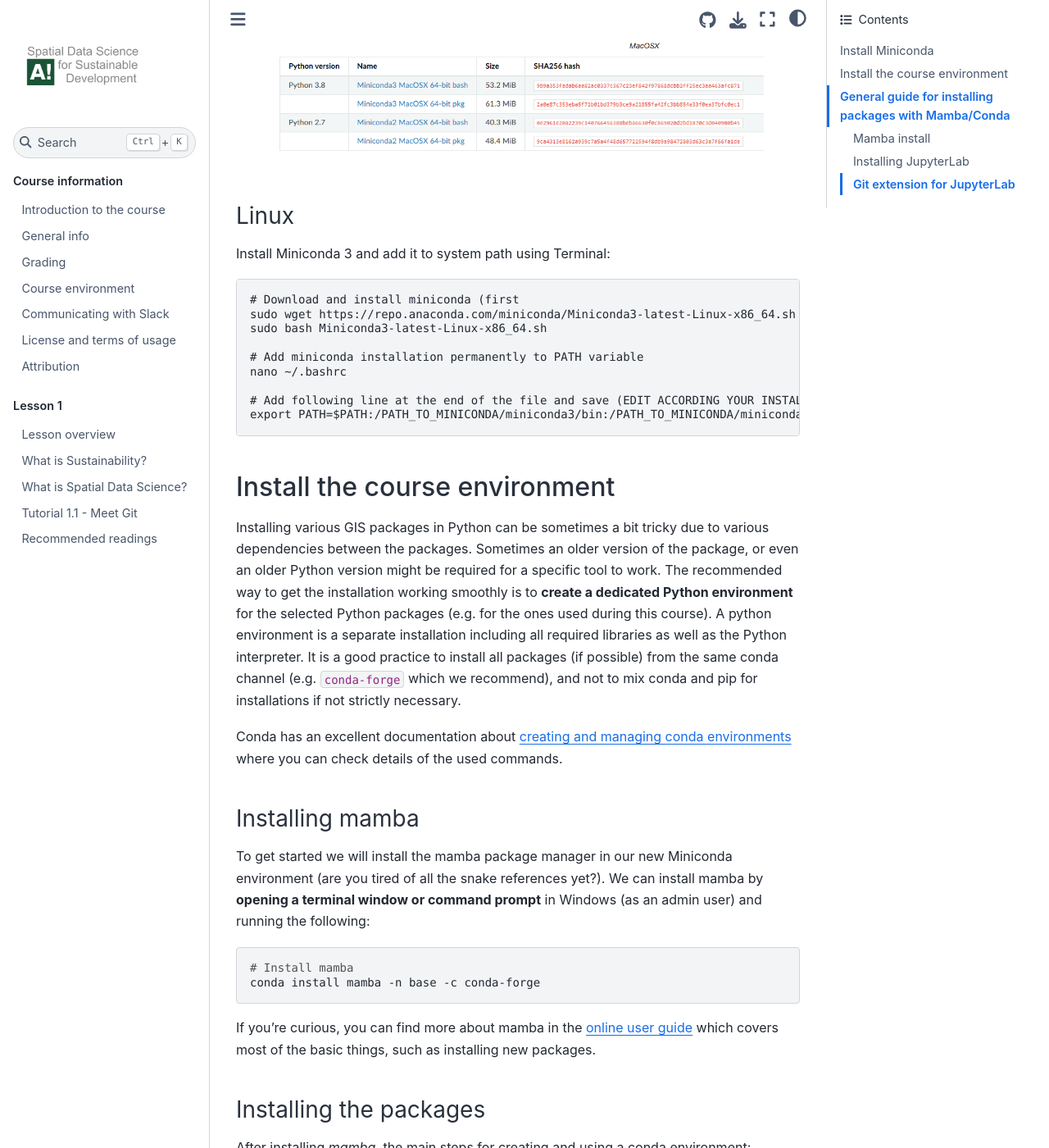
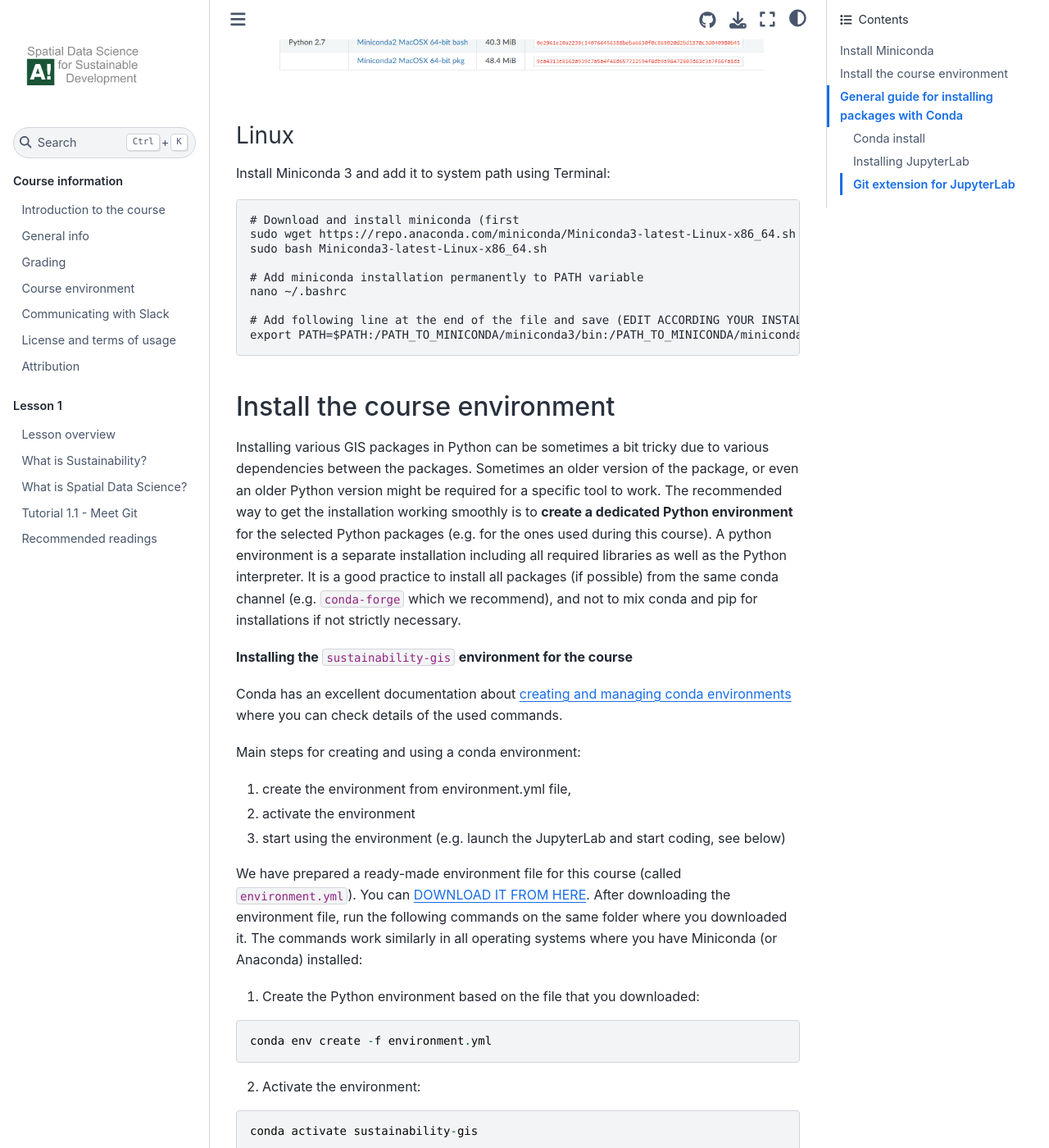
Before and after one commit to AaltoGIS/Sustainability-GIS, a Sphinx documentation site: the page built from source/course-info/installing-miniconda.rst, in a window 1280 px wide and 1400 px high, scrolled down 1718 px. Shown: the whole window at 82% size. Built offline with Sphinx 7.4.7 and the Sphinx Book theme 1.1.4, drawn with Linux system fonts in a browser that asks for light colours; pages that are not in the unit, such as notebooks, are missing from menus; some of the changed text lies outside the part shown.

Commit message:
Update course environment docs

```diff
--- a/source/course-info/course-environment-components.rst
+++ b/source/course-info/course-environment-components.rst
@@ -67,7 +67,7 @@
     2. Select Haka for the authentication provider
     3. Enter your Finnish university login credentials
     4. Click on the **Join workspace** button on the top right
-    5. Join the ``Sustainability GIS 2023`` workspace using the join code ``TOBEADDED``
+    5. Join the ``Sustainability GIS 2023`` workspace using the join code ``sus-is7cffg7``
 
     After joining the group, you should be able to view an environment called ``Sustainability GIS 2023`` on the Dashboard.
 
--- a/source/course-info/installing-miniconda.rst
+++ b/source/course-info/installing-miniconda.rst
@@ -3,12 +3,11 @@
 
 Although we will use the dedicated `course environment to do all the programming, <course-environment-components.html>`__
 **it is also possible to complete the tutorials and programming exercises on your own computer**.
-
-The purpose of this page is to help you to install Python and different Python packages into your own computer.
-Even though it is possible to install Python from the `Python homepage <https://www.python.org/>`_, **we highly recommend using** `Miniconda <https://docs.conda.io/en/latest/miniconda.html>`_ to install Python.
-Miniconda comes with Python and a small number of essential packages.
-Additional packages can be installed using the package management systems `mamba <https://mamba.readthedocs.io/en/latest/index.html>`_ or `conda <https://docs.conda.io/en/latest/>`__.
-Both offer similar functionality, but we suggest using mamba because it is significantly faster for installing the libraries needed for using Python for GIS.
+The purpose of this page is to help you to install Python and required Python packages locally.
+We recommend using `Miniconda <https://docs.conda.io/en/latest/miniconda.html>`_ for installing Python
+(i.e. not the one available from the Python website).
+Miniconda comes with Python and a small number of useful packages. Additional packages can be installed using the
+package management system `conda <https://docs.conda.io/en/latest/>`__.
 
 Miniconda is a light-weight version of `Anaconda <https://www.anaconda.com/>`_ which is an open source distribution of the Python and R programming
 languages for large-scale data processing, predictive analytics, and scientific computing, that aims to simplify package management and deployment. In short,
@@ -52,7 +51,7 @@
 macOS
 ~~~~~~~~
 Visit the `Miniconda download page <https://docs.conda.io/en/latest/miniconda.html#macosx-installers>`__ and download the latest
-Python 3.8 installer for macOSX.
+Python 3.9 installer for macOSX.
 
 .. figure:: img/miniconda-osx.png
     :width: 600px
@@ -74,7 +73,7 @@
     nano ~/.bashrc
 
     # Add following line at the end of the file and save (EDIT ACCORDING YOUR INSTALLATION PATH)
-    export PATH=$PATH:/PATH_TO_MINICONDA/miniconda3/bin:/PATH_TO_MINICONDA/miniconda3/lib/python3.8/site-packages
+    export PATH=$PATH:/PATH_TO_MINICONDA/miniconda3/bin:/PATH_TO_MINICONDA/miniconda3/lib/python3.9/site-packages
 
 
 Install the course environment
@@ -89,56 +88,40 @@
 conda channel (e.g. ``conda-forge`` which we recommend), and not to mix conda and pip for installations
 if not strictly necessary.
 
+**Installing the** ``sustainability-gis`` **environment for the course**
+
 Conda has an excellent documentation about `creating and managing conda environments <https://docs.conda.io/projects/conda/en/latest/user-guide/tasks/manage-environments.html>`__
 where you can check details of the used commands.
 
-Installing mamba
-~~~~~~~~~~~~~~~~
+Main steps for creating and using a conda environment:
 
-To get started we will install the mamba package manager in our new Miniconda environment (are you tired of all the snake references yet?).
-We can install mamba by **opening a terminal window or command prompt** in Windows (as an admin user) and running the following:
-
-.. code-block:: bash
-
-    # Install mamba
-    conda install mamba -n base -c conda-forge
-
-If you're curious, you can find more about mamba in the `online user guide <https://mamba.readthedocs.io/en/latest/index.html>`__ which covers most of the basic things, such as installing new packages.
-
-Installing the packages
-~~~~~~~~~~~~~~~~~~~~~~~
-
-After installing `mamba`, the main steps for creating and using a conda environment:
-
-1. create the environment from environment.yml file using mamba,
+1. create the environment from environment.yml file,
 2. activate the environment
 3. start using the environment (e.g. launch the JupyterLab and start coding, see below)
 
 We have prepared a ready-made environment file for this course (called ``environment.yml``). You can  `DOWNLOAD IT FROM HERE <https://github.com/AaltoGIS/Sustainability-GIS/blob/master/environment.yml>`__.
 After downloading the environment file, run the following commands on the same folder where you downloaded it.
-If you don't know how to navigate between different folders, check these short tutorials for `terminal <https://riptutorial.com/terminal/example/26023/basic-navigation-commands>`_ and `command prompt (Windows) <https://riptutorial.com/cmd/example/8646/navigating-in-cmd>`_.
-The commands below work similarly in all operating systems where you have Miniconda (or Anaconda) installed:
+The commands work similarly in all operating systems where you have Miniconda (or Anaconda) installed:
 
-1. Create the Python environment based on the file that you downloaded by using a terminal (or command prompt)
-and executing the following command in the directory where you downloaded the `.yml` file:
+1. Create the Python environment based on the file that you downloaded:
 
 .. code-block::
 
-    mamba env create -f environment.yml
+    conda env create -f environment.yml
 
 
 2. Activate the environment:
 
 .. code-block::
 
-    conda activate geo
+    conda activate sustainability-gis
 
 You should now see the name of the environment at the start of the command line.
 
 3. Launch JupyterLab IDE
 
 After you have installed all required packages, you can start working in a local Jupyter Lab environment that is
-linked to your ``geo`` conda environment by launching jupyter lab on the command line.
+linked to your ``sustainability-gis`` conda environment by launching jupyter lab on the command line.
 
 It's a good idea to first navigate to the folder where your Jupyter Notebook -files are located before launching Jupyter Lab.
 
@@ -154,24 +137,24 @@
     install the package that you wish to install following the guidelines below.
 
 
-General guide for installing packages with Mamba/Conda
-------------------------------------------------------
+General guide for installing packages with Conda
+------------------------------------------------
 
 Conda has an excellent `online user guide <https://docs.conda.io/projects/conda/en/latest/index.html>`__ which covers most of the basic things,
-such as installing new packages. You can replace all `conda` commands listed in the user guide with `mamba` to be able to install the packages much faster.
+such as installing new packages.
 
-Mamba install
-~~~~~~~~~~~~~
+Conda install
+~~~~~~~~~~~~~~~
 
-You can install new packages using the `mamba install <https://docs.conda.io/projects/conda/en/latest/commands/install.html>`__
-command. The basic syntax for installing packages is ``mamba install package-name``.
+You can install new packages using the `conda install <https://docs.conda.io/projects/conda/en/latest/commands/install.html>`__
+command. The basic syntax for installing packages is ``conda install package-name``.
 In addition, we also want to specify the **conda channel** from where the package is downloaded using the parameter `-c`.
 
 **Installing Pandas package from the conda-forge channel:**
 
 .. code-block::
 
-    mamba install -c conda-forge pandas
+    conda install -c conda-forge pandas
 
 Once you run this command, you will see also other packages getting installed and/or updated as conda checks for dependencies of the installed package.
 Read more about package installations in the `conda documentation <https://docs.conda.io/projects/conda/en/latest/user-guide/tasks/manage-pkgs.html#installing-packages>`__
@@ -181,9 +164,9 @@
 
 .. code-block::
 
-    mamba install -c conda-forge matplotlib
-    mamba install -c conda-forge bokeh
-    mamba install -c conda-forge geopandas
+    conda install -c conda-forge matplotlib
+    conda install -c conda-forge bokeh
+    conda install -c conda-forge geopandas
 
 .. admonition:: Conda channels
 
@@ -201,15 +184,18 @@
 ~~~~~~~~~~~~~~~~~~~~~~~
 
 We use `JupyterLab <https://jupyterlab.readthedocs.io/en/stable/getting_started/overview.html>`__ as the main programming environment during this course.
-JupyterLab can be installed like any other packages using the conda install command.
+JupyterLab can be installed as a 1) desktop application or 2) like any other packages using the conda install command.
+For more information, take a look at the `JupyterLab installation instructions <https://jupyterlab.readthedocs.io/en/stable/getting_started/installation.html>`__.
 
-For other options and more information, take a look at the `JupyterLab installation instructions <https://jupyterlab.readthedocs.io/en/stable/getting_started/installation.html>`__.
+**Install JupyterLab using Desktop application:**
+
+- `Download the installer and read the usage instructions here <https://github.com/jupyterlab/jupyterlab-desktop#download>`__
 
 **Install JupyterLab from the conda-forge channel:**
 
 .. code-block::
 
-    mamba install -c conda-forge jupyterlab
+    conda install -c conda-forge jupyterlab
 
 After installation is completed, you can start a JupyterLab instance by running this command (notice the space between the words!):
 
```
Also changed, not shown: other parts of source/course-info/installing-miniconda.rst (+1 -1 lines), environment.yml (+71 -44 lines), source/course-info/img/CSC_join_group.webp (added).
